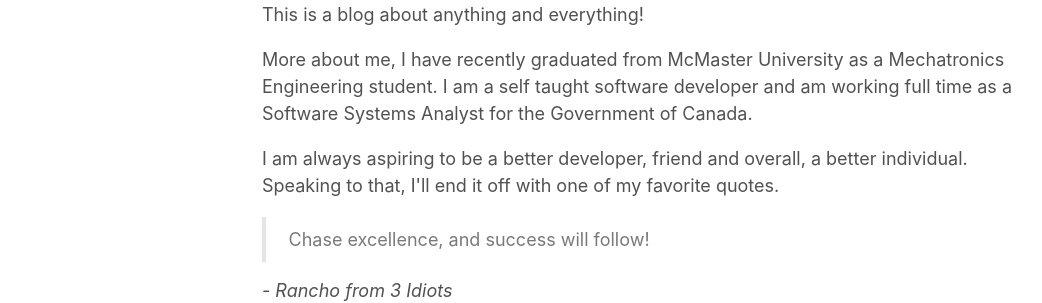
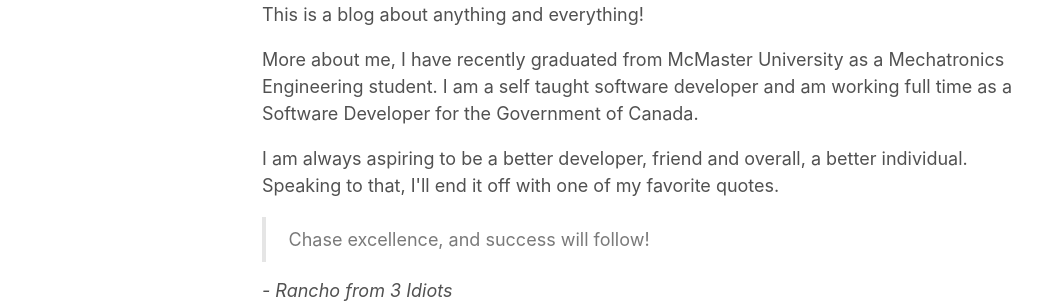
Before and after one commit to robgoyal/robgoyal.github.io, a Jekyll site: the page built from about.md, in a window 1280 px wide. Shown: the part 199-502 px from the top of the page, without its empty margins (0-1042 px from the left). Built offline with Jekyll 4.4.1, drawn with Linux system fonts in a browser that asks for light colours; nearby versions of some CDN libraries.

Commit message:
Updated bio

```diff
--- a/about.md
+++ b/about.md
@@ -7,7 +7,7 @@
 
 <p> Check out my blog for ramblings on what I'm learning, interested in, travelling to, etc. This is a blog about anything and everything!</p>
 
-<p> More about me, I have recently graduated from McMaster University as a Mechatronics Engineering student. I am a self taught software developer and am working full time as a Software Systems Analyst for the Government of Canada. </p>
+<p> More about me, I have recently graduated from McMaster University as a Mechatronics Engineering student. I am a self taught software developer and am working full time as a Software Developer for the Government of Canada. </p>
 
 <p> I am always aspiring to be a better developer, friend and overall, a better individual. Speaking to that, I'll end it off with one of my favorite quotes. </p>
 
```
